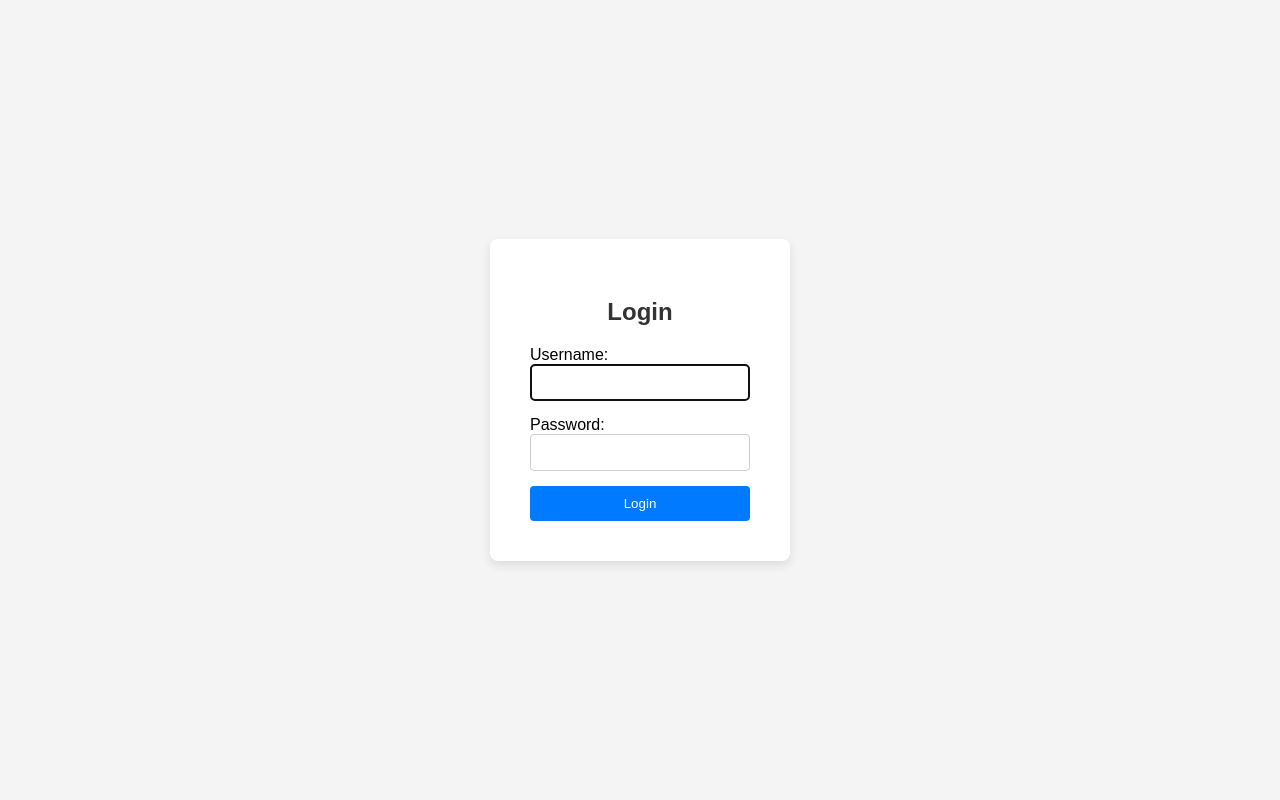
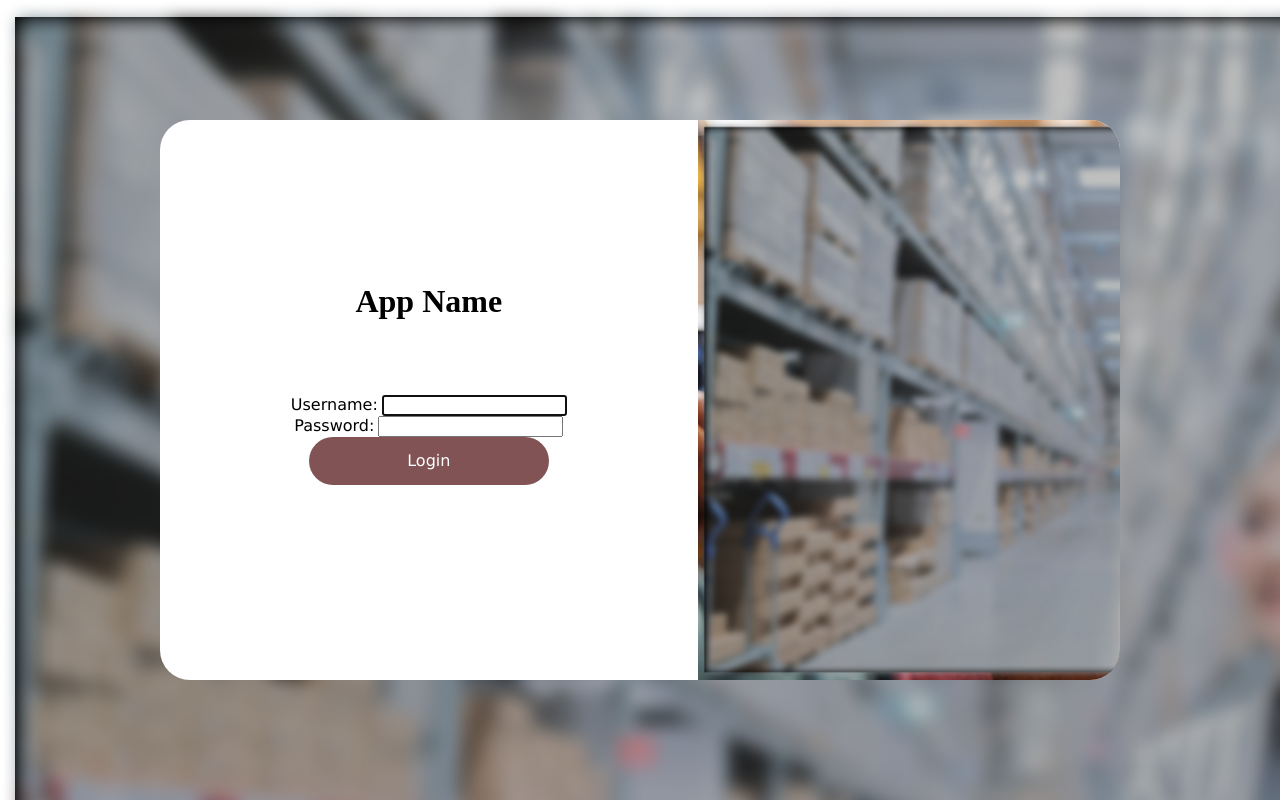
Before and after one commit to JBroook/ALL-2, a Django app: page /accounts/login/ in a window 1280 px wide. Run offline with Django 5.2, Linux system fonts and the light colour scheme.

Commit message:
Tried adding html files to website

```diff
--- a/ALLProject/ALLProject/settings.py
+++ b/ALLProject/ALLProject/settings.py
@@ -115,7 +115,7 @@ USE_TZ = True
 # Static files (CSS, JavaScript, Images)
 # https://docs.djangoproject.com/en/5.2/howto/static-files/
 
-STATIC_URL = 'static/'
+STATIC_URL = '/static/'
 
 # Default primary key field type
 # https://docs.djangoproject.com/en/5.2/ref/settings/#default-auto-field
@@ -123,3 +123,7 @@ STATIC_URL = 'static/'
 DEFAULT_AUTO_FIELD = 'django.db.models.BigAutoField'
 
 LOGIN_REDIRECT_URL = '/'
+
+STATICFILES_DIRS = [
+    BASE_DIR / "static"
+]
--- /dev/null
+++ b/ALLProject/static/css/index.css
@@ -0,0 +1,63 @@
+@media only screen and (max-width: 1920px) {
+    body {
+        margin: 0%;
+        background-image: url(assets/warehouse-1.jpg);
+    }
+
+    #form-container {
+        position: absolute;
+        place-self: anchor-center;
+        width: 75%;
+        height: 70%;
+        display: flex;
+        background-color: white;
+        border-radius: 30px;
+        overflow: hidden;
+    }
+
+    #form-left {
+        width: 56%;
+        height: auto;
+        aspect-ratio: 1/3;
+        align-content: center;
+        justify-items: anchor-center;
+    }
+
+    #form-right {
+        display: inherit;
+        width: 44%;
+        aspect-ratio: 2/3;
+        flex-shrink: 0;
+        background-image: url(assets/warehouse-2.jpg);
+        background-position-y: center;
+    }
+
+    #loginForm {
+        margin: auto;
+        padding: 10%;
+        text-align: center;
+    }
+
+    label{
+        color: #000;
+        text-align: center;
+        font-family: Verdana, Geneva, Tahoma, sans-serif;
+        font-size: 16px;
+        font-style: normal;
+        font-weight: 400;
+        line-height: normal;
+    }
+
+    #submit-Bttn {
+        width: 15em;
+        height: 3em;
+        flex-shrink: 0;
+        text-align: center;
+        color: white;
+        font-family: Verdana, Geneva, Tahoma, sans-serif;
+        font-size: 16px;
+        border-radius: 50px;
+        border-style: none;
+        background: #815355;
+    }
+}
--- a/ALLProject/templates/registration/login.html
+++ b/ALLProject/templates/registration/login.html
@@ -1,78 +1,27 @@
+{% load static %}
 <!DOCTYPE html>
-<html lang="en">
-<head>
-  <meta charset="UTF-8">
-  <title>Login Page</title>
-  <style>
-    * {
-      box-sizing: border-box;
-      font-family: Arial, sans-serif;
-    }
-
-    body {
-      margin: 0;
-      padding: 0;
-      background: #f4f4f4;
-      display: flex;
-      justify-content: center;
-      align-items: center;
-      height: 100vh;
-    }
-
-    .login-container {
-      background: #fff;
-      padding: 40px;
-      border-radius: 8px;
-      box-shadow: 0 4px 10px rgba(0,0,0,0.1);
-      width: 300px;
-    }
-
-    .login-container h2 {
-      margin-bottom: 20px;
-      text-align: center;
-      color: #333;
-    }
-
-    .login-container input[type="text"],
-    .login-container input[type="password"] {
-      width: 100%;
-      padding: 10px;
-      margin-bottom: 15px;
-      border: 1px solid #ccc;
-      border-radius: 4px;
-    }
-
-    .login-container button {
-      width: 100%;
-      padding: 10px;
-      background-color: #007bff;
-      color: white;
-      border: none;
-      border-radius: 4px;
-      cursor: pointer;
-    }
-
-    .login-container button:hover {
-      background-color: #0056b3;
-    }
-
-    .login-container .forgot {
-      text-align: right;
-      font-size: 0.9em;
-      margin-top: 10px;
-    }
-  </style>
-</head>
-<body>
-
-  <div class="login-container">
-    <h2>Login</h2>
-    <form method="POST">
-        {% csrf_token %}
-        {{form}}
-      <button type="submit">Login</button>
-    </form>
-  </div>
-
-</body>
+<html>
+    <link rel = "stylesheet" href="{% static 'css/index.css' %}">
+    <title>
+      {% block title %}
+        User Login
+      {% endblock title %}
+    </title>
+    <body>
+        <div id="form-container">
+            <div id="form-left">
+                {% block content %}
+                    <h1>App Name</h1>
+                    <form method="post" id="loginForm">
+                        {% csrf_token%}
+                        {{form}}
+                        <input type="submit" value="Login" id="submit-Bttn">
+                    </form>
+                {% endblock %}
+            </div>
+            <div id="form-right">
+                <img src="{% static 'images/warehouse-1.jpg' %}" alt="warehouse-1.jpg">
+            </div>
+        </div>
+    </body>
 </html>
```
Also changed, not shown: ALLProject/db.sqlite3, ALLProject/static/images/warehouse-1.jpg (added), ALLProject/static/images/warehouse-2.jpg (added).
